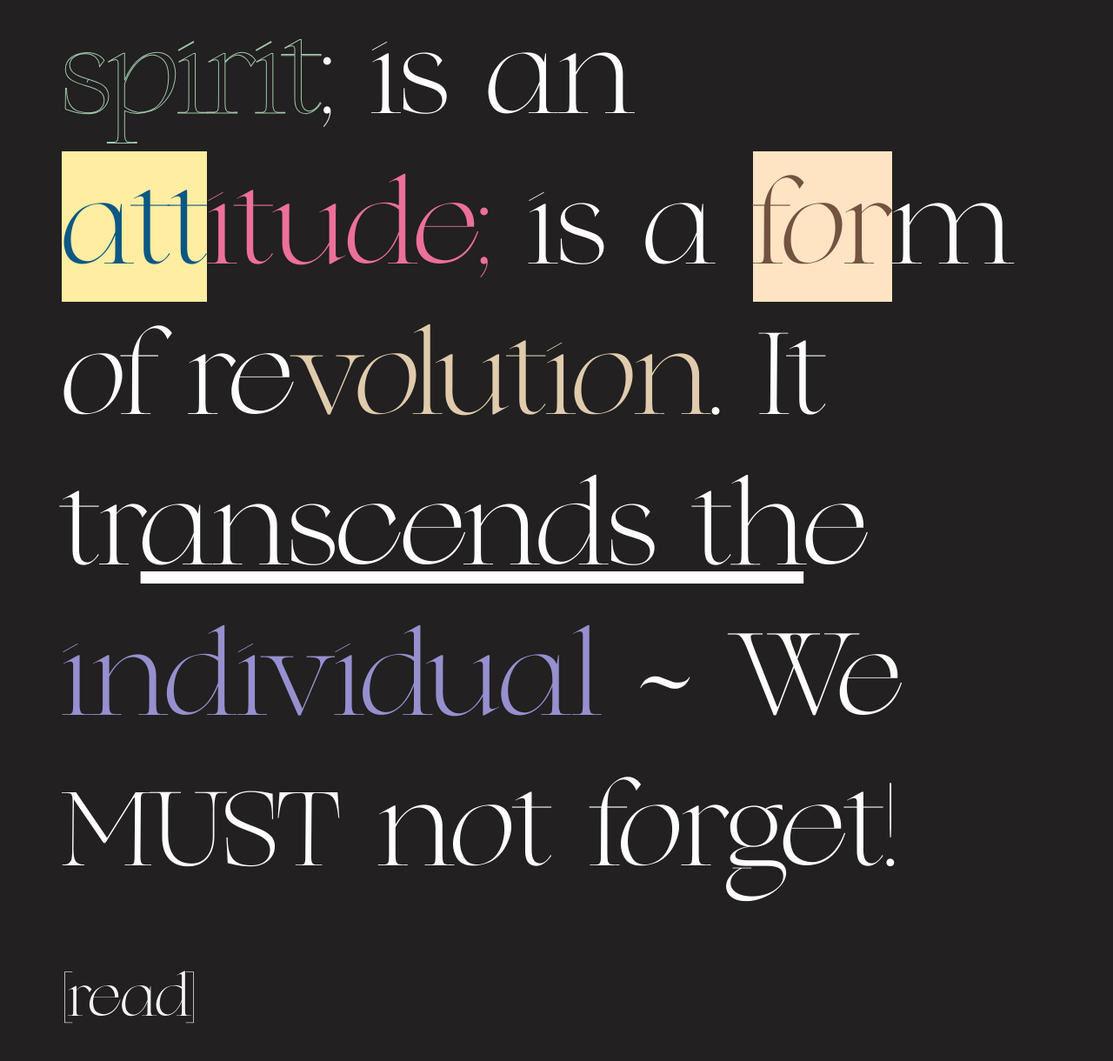
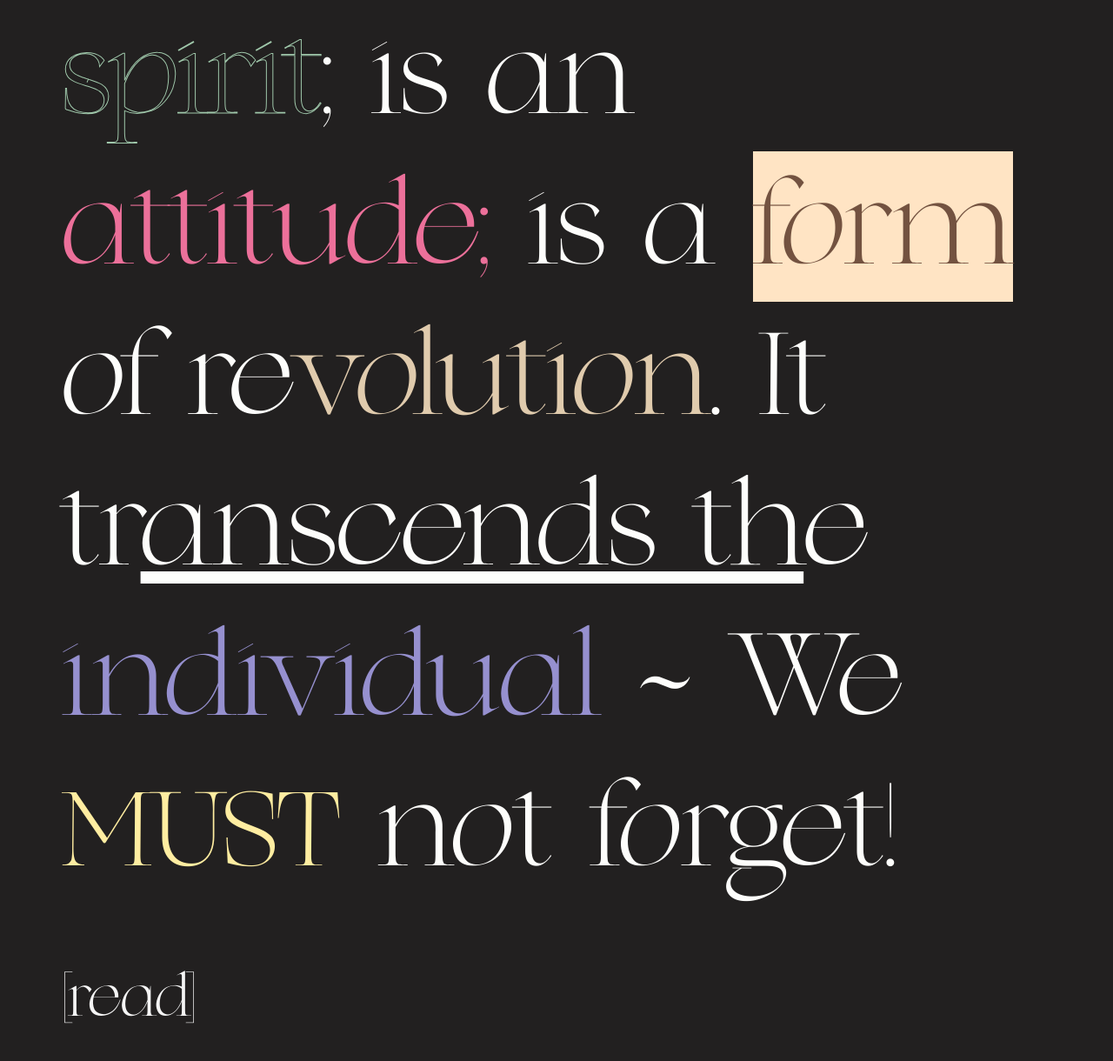
Before and after one commit to laudebugs/tamaduni, a Node server app: page / in a window 1280 px wide. Shown: the part 201-1421 px from the top of the page at 87% size. Run offline with Node 20, Linux system fonts and the light colour scheme.

Commit message:
update to page

```diff
--- a/src/public/css/main.css
+++ b/src/public/css/main.css
@@ -54,6 +54,7 @@
     color:transparent;
 }
 .must{
+    color:#FFEDA1;
     font-size: 90%;
 }
 .transcends{
@@ -62,10 +63,7 @@
 .individual{
     color:#9690cf;
 }
-.att{
-    background-color: #FFEDA1;
-    color: #0B5884;
-}
+
 .arrow{
     -webkit-text-stroke: 1px #9cd0fa;
     color: transparent;
--- a/views/home.hbs
+++ b/views/home.hbs
@@ -3,7 +3,7 @@
 
 </header>
 <div style="text-align: center;">
-    <p><span class="culture">Culture</span> is a <span class="spirit">spirit</span>; is an <apan class="att">att</apan><span class="itude">itude;</span> is a <span class="form">for</span>m of re<span class="volution">volution</span>.
+    <p><span class="culture">Culture</span> is a <span class="spirit">spirit</span>; is an <span class="itude">attitude;</span> is a <span class="form">form</span> of re<span class="volution">volution</span>.
         It tr<span class="transcends">anscends th</span>e <span class="individual">individual</span> ~ We <span class="must">MUST</span> not forget! <a href="https://ana.tamaduni.org/"><span class="read">[read]</span></a>
     </p>
 
```
